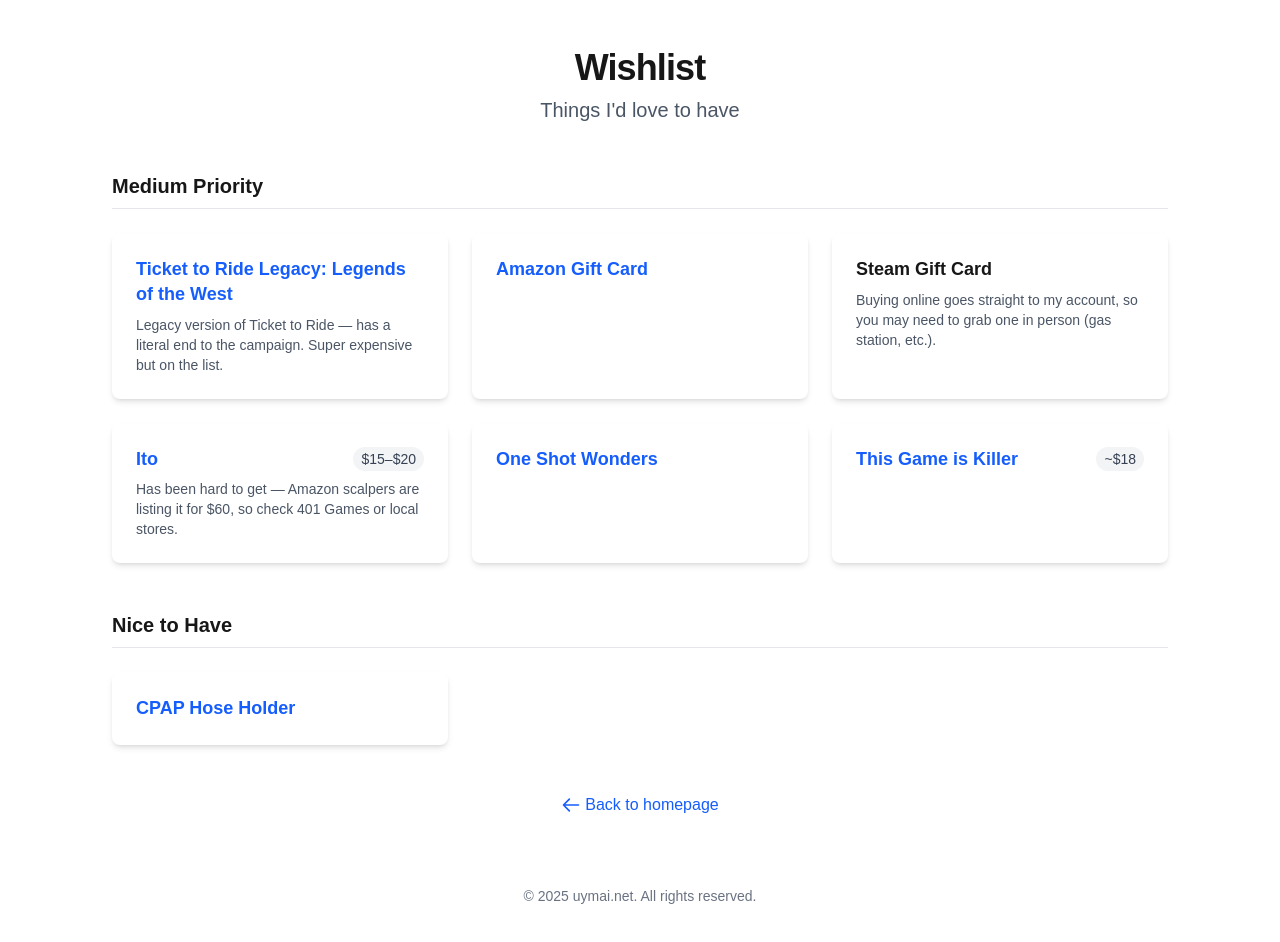
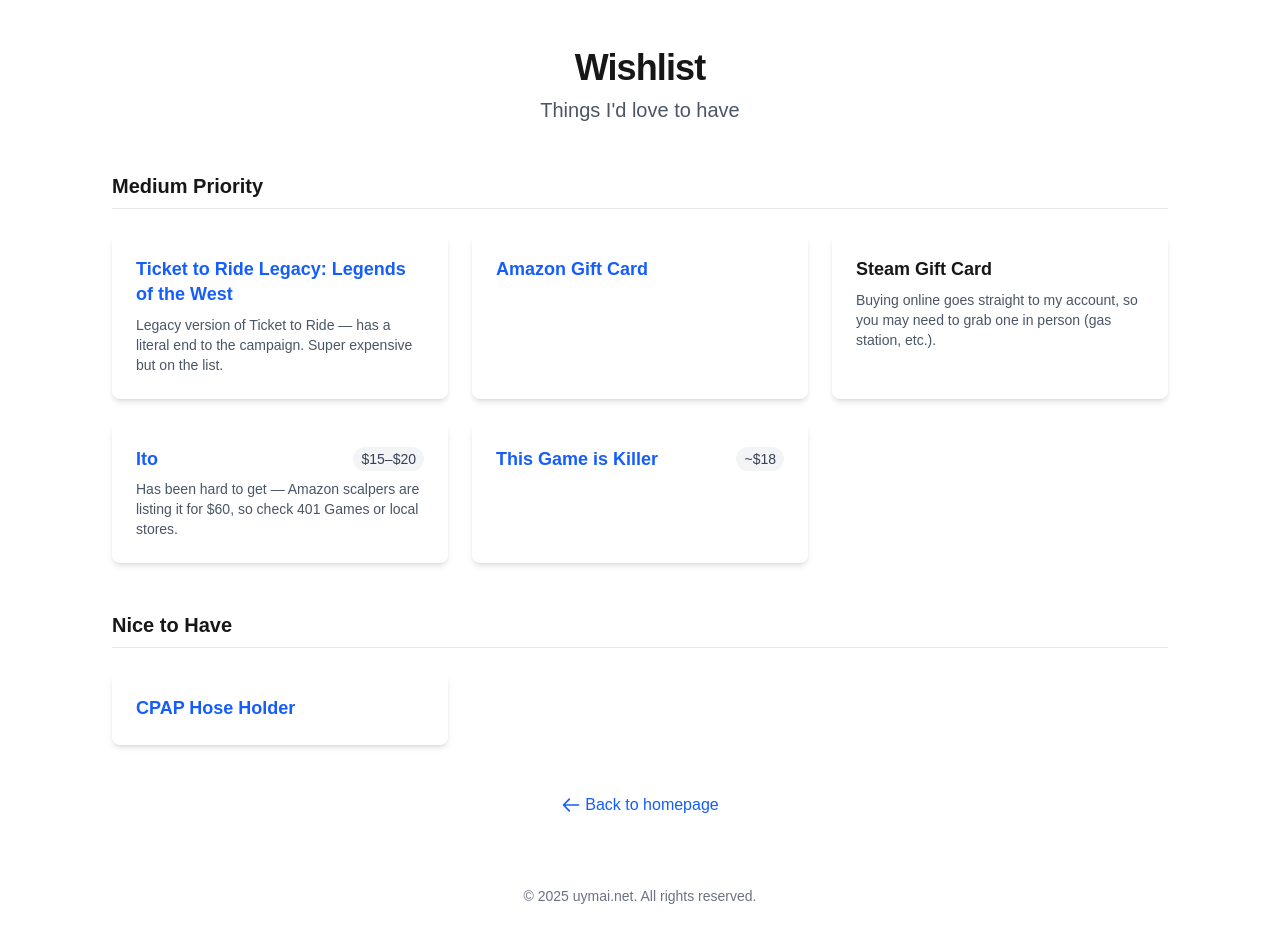
Before and after one commit to uymai/home, a Next.js app: page /wishlist in a window 1280 px wide. Shown: the top 942 px of the page. Built offline with nearby package versions, Linux system fonts and the light colour scheme.

Commit message:
Update items.ts
Removing one shot wonders

```diff
--- a/app/wishlist/items.ts
+++ b/app/wishlist/items.ts
@@ -31,11 +31,6 @@
     notes: 'Has been hard to get — Amazon scalpers are listing it for $60, so check 401 Games or local stores.',
   },
   {
-    name: 'One Shot Wonders',
-    url: 'https://rollandplaypress.com/products/one-shot-wonders',
-    priority: 'medium',
-  },
-  {
     name: 'This Game is Killer',
     url: 'https://store.401games.ca/products/this-game-is-killer',
     price: '~$18',
```
